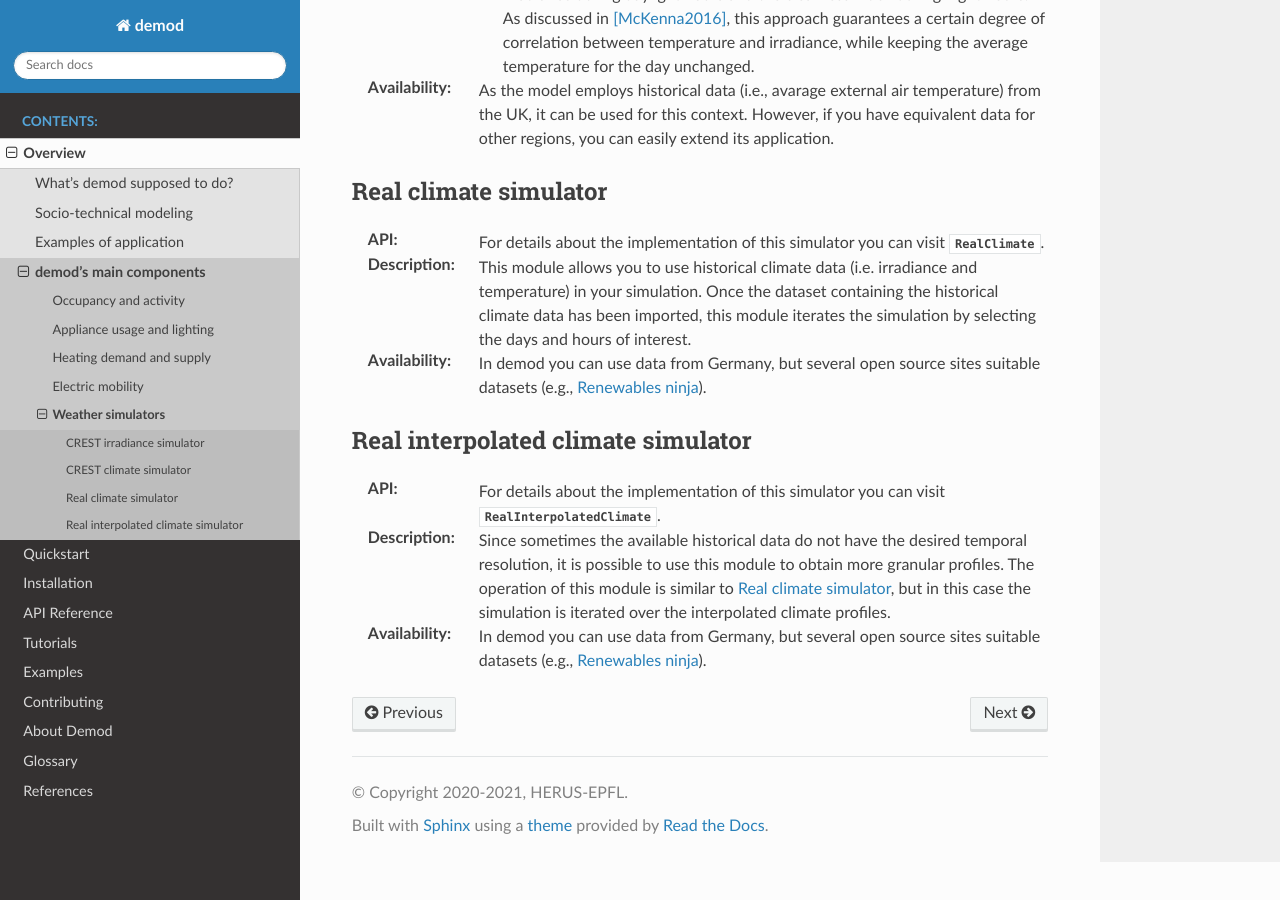
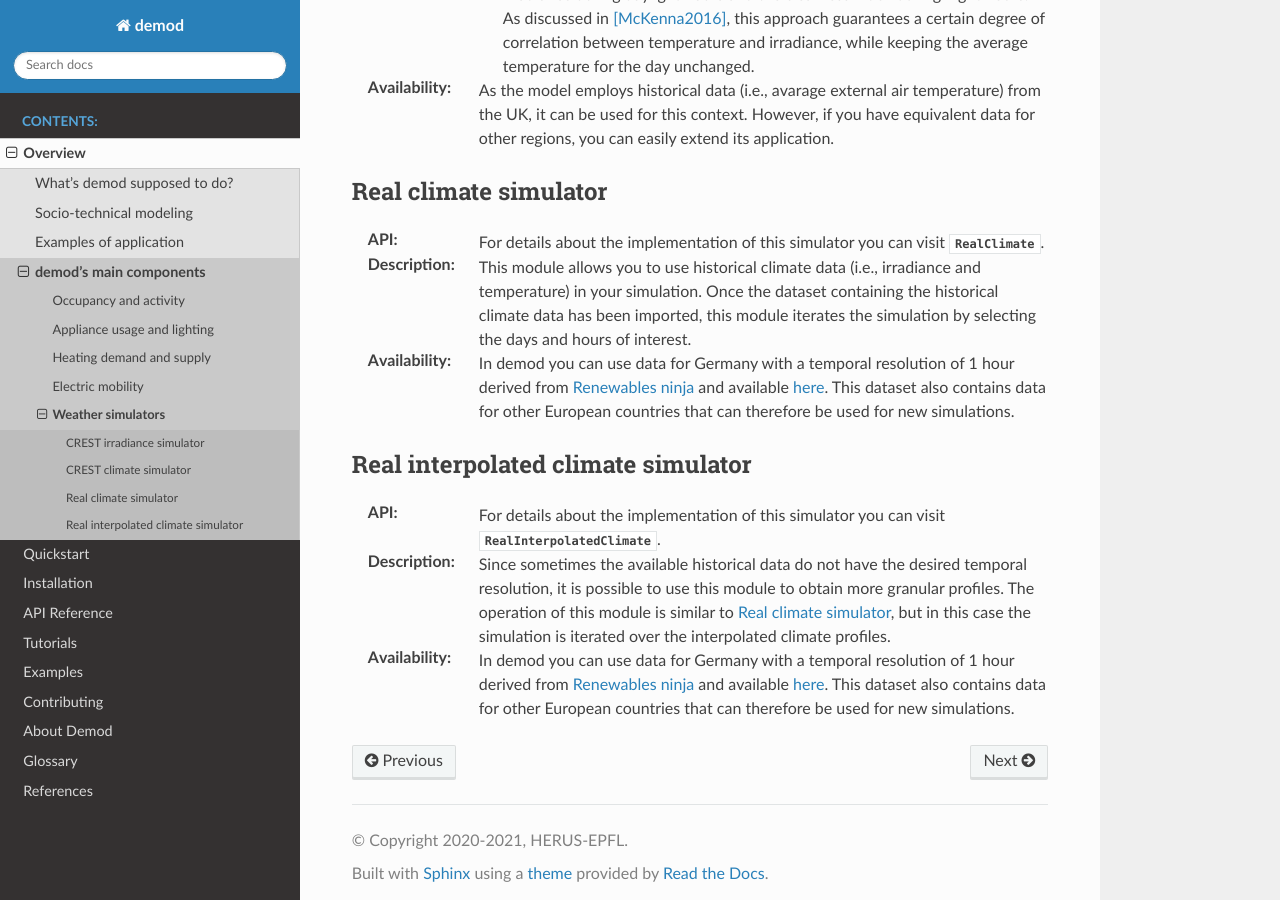
Before and after one commit to epfl-herus/demod, a Sphinx documentation site: the page built from docs/source/overview/weather_overview.rst, in a window 1280 px wide and 900 px high, scrolled down 1180 px. Built offline with Sphinx 7.4.7 and the Read the Docs theme 2.0.0, drawn with Linux system fonts in a browser that asks for light colours; formulas are drawn with MathJax 3.

Commit message:
updated weather overview

```diff
--- a/docs/source/overview/weather_overview.rst
+++ b/docs/source/overview/weather_overview.rst
@@ -20,7 +20,7 @@ CREST irradiance simulator
   :py:class:`~demod.simulators.weather_simulators.CrestIrradianceSimulator`.
 
 :Description: This module simulates daily irradiance with 1 min time resolution,
-    following the approach developed in CREST_.
+    following the approach developed in CREST_ .
     On one hand, it estimates the irradiance clear sky,
     taking into account geographical position, solar angle and time of year.
     On the other hand, the clearness of the sky is estimated using
@@ -47,7 +47,7 @@ CREST climate simulator
 
 :Description: This module simulates the climate
     (i.e., irradiance and external air temperature) with 1 min time resolution,
-    following the approach developed in CREST_.
+    following the approach developed in CREST_ .
     It is based on :py:class:`.CrestIrradianceSimulator`, and an
     `autoregressive–moving-average (ARMA) model <https://en.wikipedia.org/wiki/Autoregressive%E2%80%93moving-average_model>`_
     for the external air temperature.
@@ -86,14 +86,17 @@ Real climate simulator
   :py:class:`~demod.simulators.weather_simulators.RealClimate`.
 
 :Description: This module allows you to use historical climate data
-    (i.e. irradiance and temperature) in your simulation.
+    (i.e., irradiance and temperature) in your simulation.
     Once the dataset containing the historical climate data has been imported,
     this module iterates the simulation
     by selecting the days and hours of interest.
 
-:Availability: In demod you can use data from Germany,
-    but several open source sites suitable datasets
-    (e.g., `Renewables ninja <https://www.renewables.ninja/>`_).
+:Availability: In demod you can use data for Germany with a temporal
+    resolution of 1 hour derived
+    from `Renewables ninja <https://www.renewables.ninja/>`_
+    and available `here <https://data.open-power-system-data.org/weather_data/2020-09-16>`_.
+    This dataset also contains data for other European countries that
+    can therefore be used for new simulations.
 
 
 
@@ -114,6 +117,9 @@ Real interpolated climate simulator
     but in this case the simulation is iterated
     over the interpolated climate profiles.
 
-:Availability: In demod you can use data from Germany,
-    but several open source sites suitable datasets
-    (e.g., `Renewables ninja <https://www.renewables.ninja/>`_).
+:Availability: In demod you can use data for Germany with a temporal
+    resolution of 1 hour derived
+    from `Renewables ninja <https://www.renewables.ninja/>`_
+    and available `here <https://data.open-power-system-data.org/weather_data/2020-09-16>`_.
+    This dataset also contains data for other European countries that
+    can therefore be used for new simulations.
```
